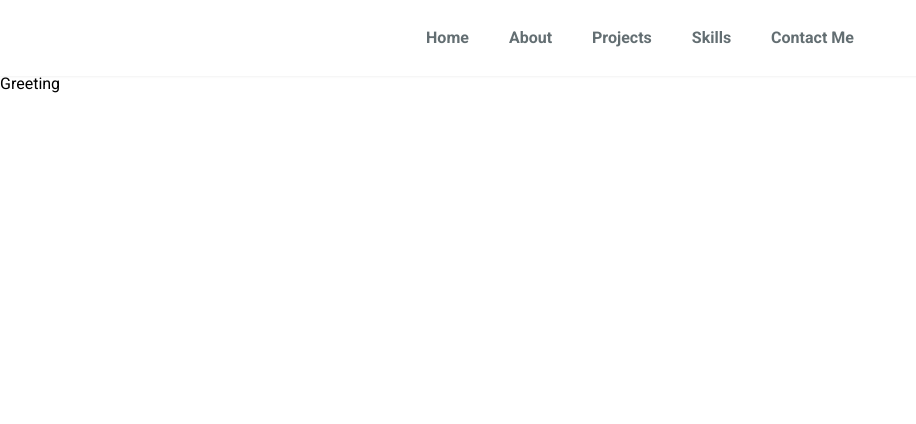
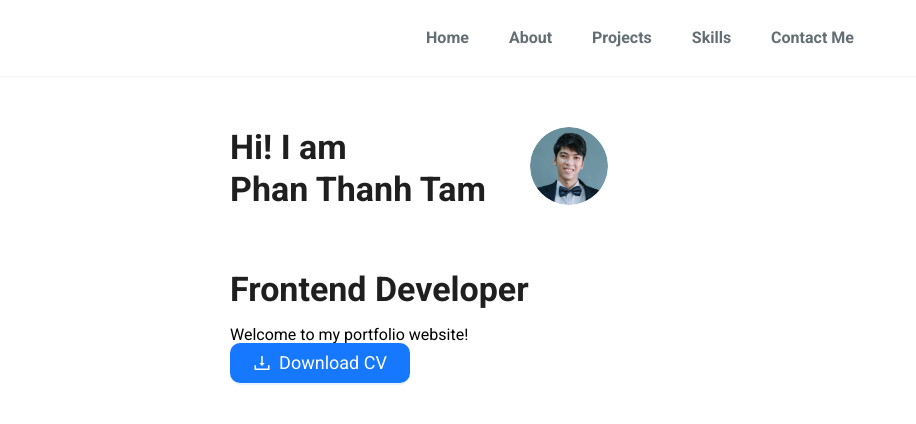
Before and after one commit to Tam2690/personal-portfolio, a Next.js app: page / in a window 1280 px wide. Shown: the top 424 px of the page, without its empty margins (0-916 px from the left). Built offline with nearby package versions, Linux system fonts and the light colour scheme.

Commit message:
[PP-2]: Build Greeting UI

```diff
--- a/src/app/components/Greeting/index.jsx
+++ b/src/app/components/Greeting/index.jsx
@@ -1,8 +1,42 @@
-'use client';
+import GreetingStyled from './styles';
+import { Avatar, Button, Col, Image, Row } from 'antd';
+import Title from 'antd/es/typography/Title';
+import { DownloadOutlined } from '@ant-design/icons';
 
-import React from 'react';
-import GreetingStyled from './styles';
-
-const Greeting = () => <GreetingStyled>Greeting</GreetingStyled>;
+const Greeting = () => (
+  <GreetingStyled>
+    <Row>
+      <Col xxl={15} className="greeting-container">
+        <Title level={2}>
+          Hi! I am <br />
+          Phan Thanh Tam
+        </Title>
+        <Title level={2}>Frontend Developer</Title>
+        <p>Welcome to my portfolio website!</p>
+        <Button
+          type="primary"
+          icon={<DownloadOutlined />}
+          size="large"
+          className="download-cv-btn"
+        >
+          Download CV
+        </Button>
+      </Col>
+      <Col xxl={9}>
+        <Avatar
+          src={<Image src="/avatar.png" alt="avatar" preview={false} />}
+          size={{
+            xs: 24,
+            sm: 32,
+            md: 40,
+            lg: 64,
+            xl: 80,
+            xxl: 300,
+          }}
+        />
+      </Col>
+    </Row>
+  </GreetingStyled>
+);
 
 export default Greeting;
--- a/src/app/components/Greeting/styles.js
+++ b/src/app/components/Greeting/styles.js
@@ -1,5 +1,17 @@
 import styled from 'styled-components';
 
-const GreetingStyled = styled.div``;
+const GreetingStyled = styled.div`
+  margin-top: 50px;
+
+  .greeting-container {
+    display: flex;
+    flex-direction: column;
+    justify-content: center;
+  }
+
+  .download-cv-btn {
+    width: 180px;
+  }
+`;
 
 export default GreetingStyled;
--- /dev/null
+++ b/src/app/components/MainContainer/index.jsx
@@ -0,0 +1,12 @@
+'use client';
+
+import Greeting from '@/app/components/Greeting';
+import MainContainerStyled from '@/app/components/MainContainer/styles';
+
+const MainContainer = () => (
+  <MainContainerStyled>
+    <Greeting />
+  </MainContainerStyled>
+);
+
+export default MainContainer;
--- /dev/null
+++ b/src/app/components/MainContainer/styles.js
@@ -0,0 +1,8 @@
+import styled from 'styled-components';
+
+const MainContainerStyled = styled.div`
+  margin: 0 auto;
+  max-width: 820px;
+`;
+
+export default MainContainerStyled;
--- a/src/app/page.js
+++ b/src/app/page.js
@@ -1,11 +1,11 @@
-import Greeting from './components/Greeting';
 import Header from './components/Header';
+import MainContainer from '@/app/components/MainContainer';
 
 export default function Home() {
   return (
     <div>
       <Header />
-      <Greeting />
+      <MainContainer />
     </div>
   );
 }
```
Also changed, not shown: public/avatar.png (added).
